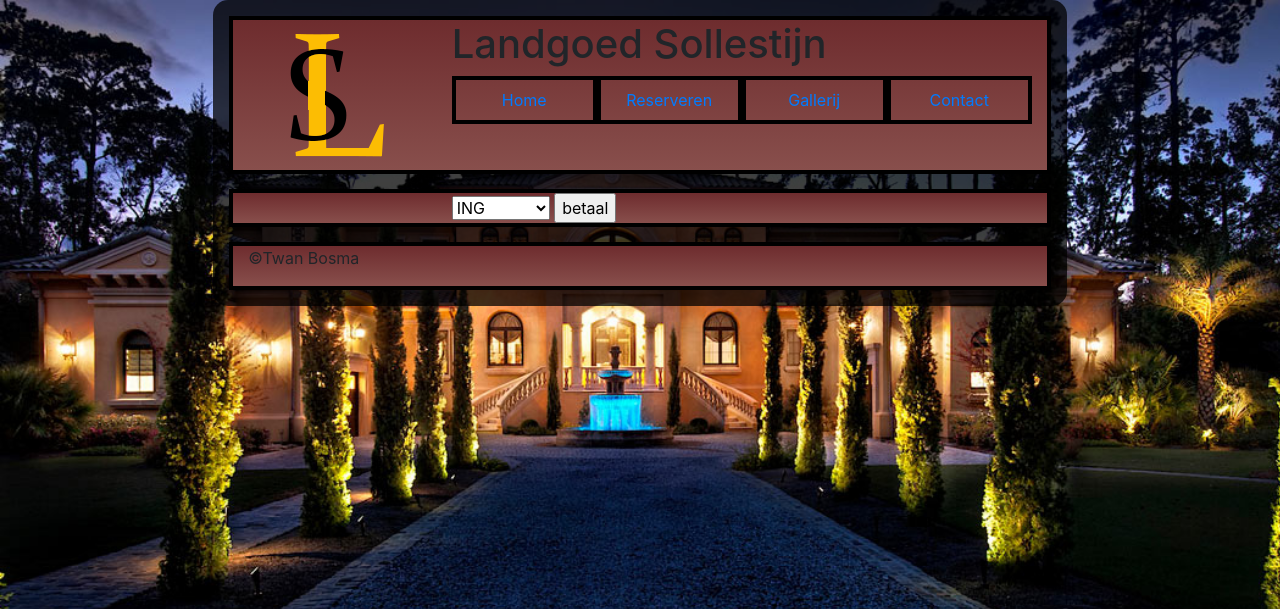
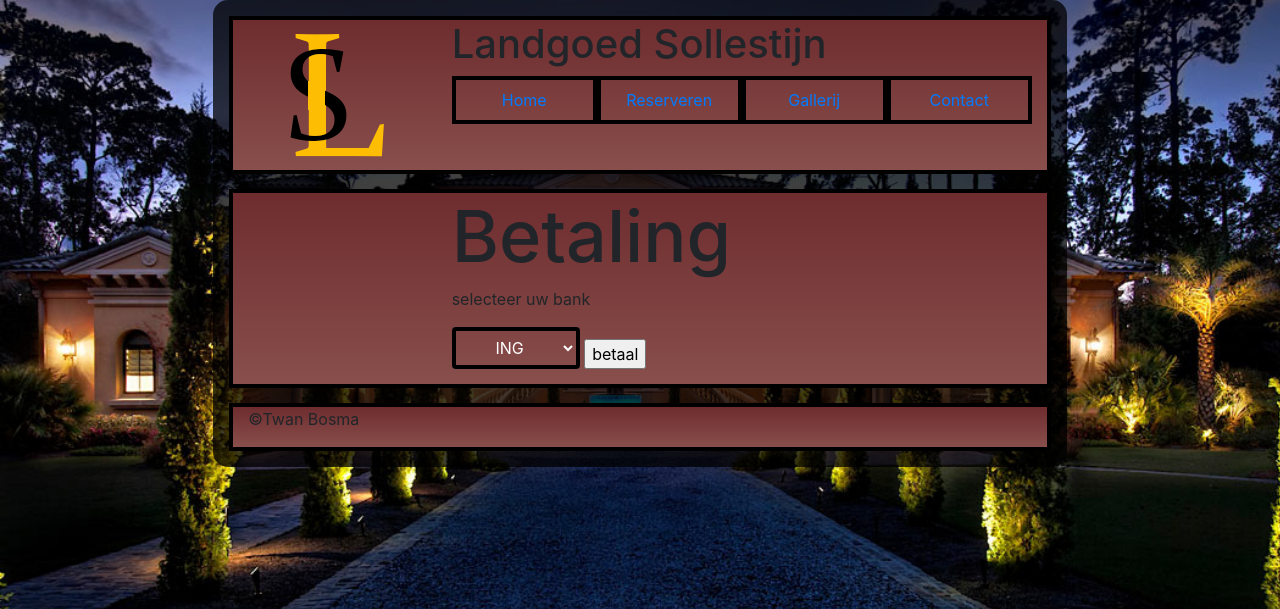
Before and after one commit to MarkBenjamins/Reserveringssysteem, a PHP site: page /res-betaling.php in a window 1280 px wide. Shown: the top 609 px of the page. Run offline with PHP 8.4, Linux system fonts and the light colour scheme.

Commit message:
betaal/bevestig

```diff
--- a/res-betaling.php
+++ b/res-betaling.php
@@ -9,12 +9,14 @@ include "include/header.php";
         </div>
         <div class="col-6">
             <form method="POST" action="res-bevestig.php">
-                <select name="bank">
-                    <option value="ING">ING</option>
-                    <option value="Rabobank">Rabobank</option>
-                    <option value="ABNamro">abn amro</option>
-                </select>
-                <input type="submit" value="betaal">
+                <h1>Betaling</h1>
+                <p>selecteer uw bank</p>
+                    <select name="bank" class="btn btn-outline-danger">
+                        <option value="ING">ING</option>
+                        <option value="Rabobank">Rabobank</option>
+                        <option value="ABNamro">abn amro</option>
+                    </select>
+                <input type="submit" name="bank" value="betaal">
             </form>
         </div>
         <div class="col-3">
@@ -22,4 +24,4 @@ include "include/header.php";
     </div>
 </div>
 
-<?php include "include/footer.php"; ?>
+<?php include "include/footer.php"; ?></div>
--- a/stylesheets/betalen.css
+++ b/stylesheets/betalen.css
@@ -0,0 +1,5 @@
+.btn-outline-danger,.btn{
+	color: white;
+	border: solid 4px black;
+	margin-bottom: 15px;
+}
```
Also changed, not shown: res-bevestig.php (+25 -0 lines).
